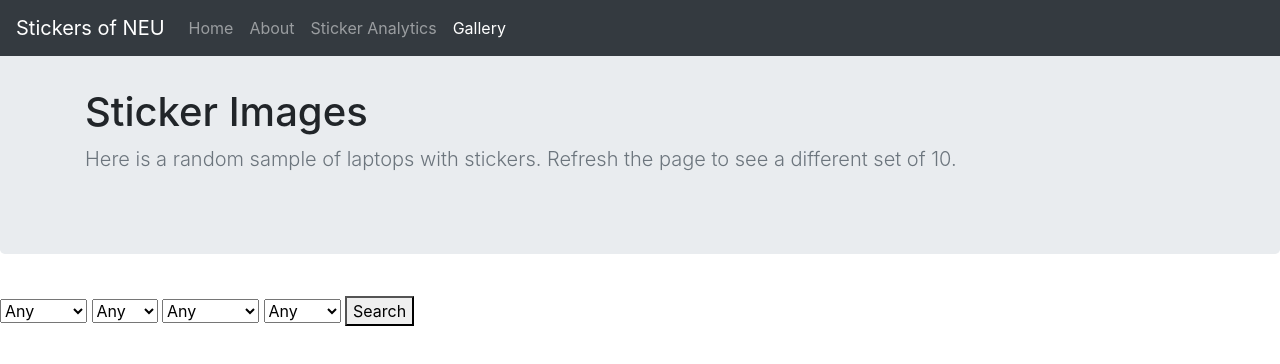
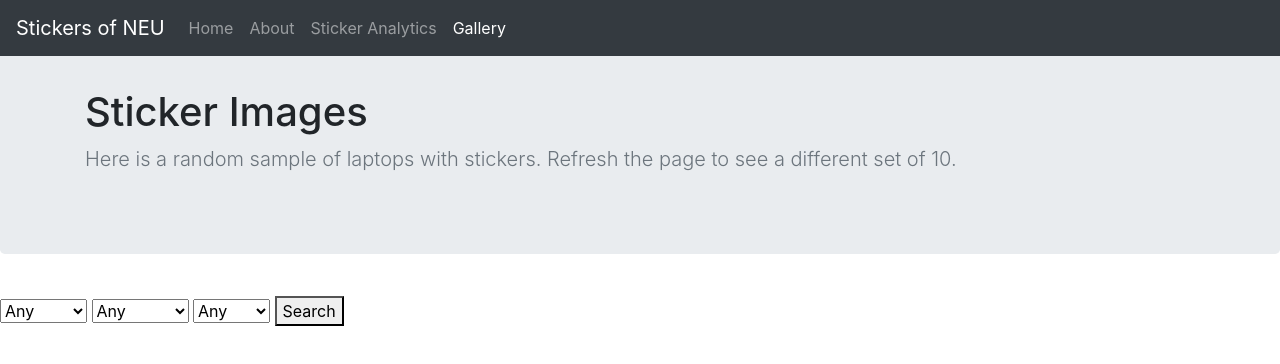
Before and after one commit to jfecher/Laptop-Sticker-Website, a website with bundled scripts: page html/gallery.html in a window 1280 px wide. Built offline with nearby package versions, Linux system fonts and the light colour scheme.

Commit message:
Remove count; fix sql

```diff
--- a/html/gallery.html
+++ b/html/gallery.html
@@ -96,27 +96,6 @@
         </option>
     </select>
 
-    <select id="sticker_count" name="count" style="margin-top: 10px">
-        <option value="Any">
-            Any
-        </option>
-        <option value="1-5">
-            1-5
-        </option>
-        <option value="6-10">
-            6-10
-        </option>
-        <option value="11-15">
-            11-15
-        </option>
-        <option value="16-20">
-            16-20
-        </option>
-        <option value="20+">
-            20+
-        </option>
-    </select>
-
     <select id="laptop_brand" name="brand" style="margin-top: 10px">
         <option value="Any">
             Any
@@ -192,7 +171,7 @@
 	<script src=/gallery.js></script>
 	<script src=/simpleHttp.js></script>
 	<script>
-		simpleHttpRequest("/api/getStickerUrls/Any/Any/Any/Any", fillGallery, console.log);
+		simpleHttpRequest("/api/getStickerUrls/Any/Any/Any", fillGallery, console.log);
 	</script>
     <script src="https://cdnjs.cloudflare.com/ajax/libs/jquery/3.0.0-beta1/jquery.min.js"></script>
     <script src="https://maxcdn.bootstrapcdn.com/bootstrap/4.0.0-alpha.2/js/bootstrap.min.js"></script>
--- a/src/gallery.ts
+++ b/src/gallery.ts
@@ -21,8 +21,7 @@ function getInputElem(id) {
 // color, count, brand, gender
 function refreshStickers(){
     let color = getInputElem("sticker_color");
-    let count = getInputElem("sticker_count");
     let brand = getInputElem("laptop_brand");
     let gender = getInputElem("gender");
-    simpleHttpRequest("/api/getStickerUrls/" + color + "/" + count + "/" + brand + "/" + gender, fillGallery, console.log);
+    simpleHttpRequest("/api/getStickerUrls/" + color + "/" + brand + "/" + gender, fillGallery, console.log);
 }
```
Also changed, not shown: src/server.ts (+3 -7 lines).
